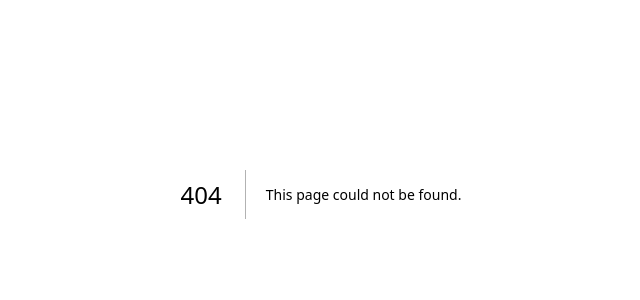
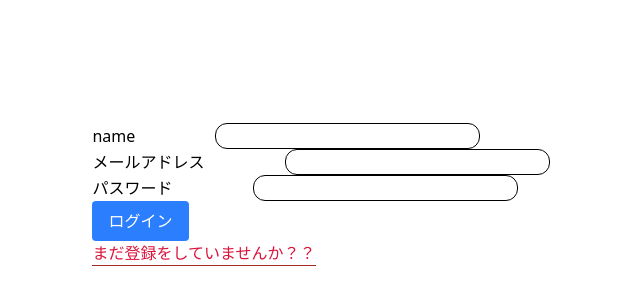
Before and after one commit to yabu1121/KINGA-, a Next.js app: page /login in a window 1280 px wide. Before the commit this address had no page. Shown: the part 206-506 px from the top of the page, without its empty margins (319-959 px from the left). Built offline with nearby package versions, Linux system fonts and the light colour scheme.

Commit message:
ready page

```diff
--- a/src/app/choice/page.tsx
+++ b/src/app/choice/page.tsx
@@ -49,6 +49,9 @@ const ChoicePage = () => {
             <Link href="/howto"
               className="px-4 py-2 rounded-2xl bg-k-brown text-k-light-white"
             >遊び方を見る</Link>
+            <Link href="/login"
+              className="px-4 py-2 rounded-2xl bg-blue-500 text-k-white"
+            >ログイン</Link>
           </div>
         </div>
       </div>
--- a/src/app/game/result/[yen]/page.tsx
+++ b/src/app/game/result/[yen]/page.tsx
@@ -7,14 +7,14 @@ import { toast } from "sonner"
 const ResultPage = () => {
 
   const handleShare = () => {
-    const text = `kinga!!-アソバナイと新年が始まらないアプリ-で${disp}円獲得しました！#お年玉ゲーム #kinga`;
+    const text = `kinga!!-アソバナイと新年が始まらないアプリ-で${disp}円のお年玉をもらうことができました！#お年玉ゲーム #kinga`;
     const url = window.location.href;
     const xUrl = `https://x.com/intent/tweet?text=${encodeURIComponent(text)}&url=${encodeURIComponent(url)}`;
     window.open(xUrl, '_blank');
   };
 
   const handleLineShare = () => {
-    const text = `kinga!!で ${disp}円 獲得しました！\nアソバナイと新年が始まらないアプリ！`;
+    const text = `kinga!!で ${disp}円円のお年玉をもらうことができました！\nアソバナイと新年が始まらないアプリ！`;
     const url = window.location.href;
     const lineUrl = `https://line.me/R/msg/text/?${encodeURIComponent(text + "\n" + url)}`;
     window.open(lineUrl, '_blank');
--- /dev/null
+++ b/src/app/login/page.tsx
@@ -0,0 +1,28 @@
+import Link from "next/link"
+
+const LoginPage = () => {
+  return (
+    <div className="min-h-screen flex flex-col items-center justify-center">
+      <form action="">
+        <div className="flex gap-20 items-center">
+          <label htmlFor="name">name</label>
+          <input id="name" type="text" className="border px-4 rounded-xl"/>
+        </div>
+        <div className="flex gap-20 items-center">
+          <label htmlFor="email">メールアドレス</label>
+          <input id="email" type="email" className="border px-4 rounded-xl"/>
+        </div>
+        <div className="flex gap-20 items-center">
+          <label htmlFor="password">パスワード</label>
+          <input id="password" type="password" className="border px-4 rounded-xl"/>
+        </div>
+        <button className="px-4 py-2 bg-blue-500 rounded text-white">ログイン</button>
+        <Link href="/signup">
+          <p className="text-k-red border-b border-k-dark-red w-fit">まだ登録をしていませんか？？</p>
+        </Link>
+      </form>
+    </div>
+  )
+}
+
+export default LoginPage
--- a/src/app/page.tsx
+++ b/src/app/page.tsx
@@ -1,18 +1,41 @@
 'use client'
 
+import { useState } from "react";
 import Link from "next/link";
 
 export default function HomePage() {
+  const [isLoaded, setIsLoaded] = useState(false);
+
   return (
     <main className="flex min-h-screen items-center justify-center bg-green-500">
-      <div className="container flex flex-col items-center justify-center gap-12 px-4 py-16">
-        <h1 className="text-5xl font-extrabold tracking-tight sm:text-[5rem] text-k-light-white">
+      <div className={`container flex flex-col items-center justify-center gap-12 px-4 py-16 transition-opacity duration-1000 ${isLoaded ? 'opacity-100' : 'opacity-0'}`}>
+
+        <h1 className="text-5xl font-extrabold tracking-tight text-white sm:text-[5rem]">
           Kinga!!
         </h1>
-        <p className="text-k-light-white">-アソバナイと新年が始まらないアプリ-</p>
-        <Link href="/choice"
-          className="px-4 py-2 rounded text-k-light-white bg-k-black hover:bg-k-dark-red cursor-pointer"
-        >始める</Link>
+
+        {/* 外側のコンテナで高さを確保し、ガタつき（Layout Shift）を防ぐ */}
+        <div className="relative min-h-10 flex items-center justify-center">
+          {!isLoaded && (
+            <div className="absolute animate-pulse text-white text-sm">
+              読み込み中...
+            </div>
+          )}
+
+          <img
+            src="https://readme-typing-svg.herokuapp.com?font=Fira+Code&weight=600&size=16&duration=2000&pause=200&color=ffffff&center=true&vCenter=true&width=435&lines=-アソバナイと新年が始まらないアプリ-"
+            alt="キャッチコピー"
+            onLoad={() => setIsLoaded(true)}
+            className={`transition-all duration-700 ${isLoaded ? 'translate-y-0 opacity-100' : 'translate-y-4 opacity-0'}`}
+          />
+        </div>
+
+        <Link
+          href="/choice"
+          className="rounded bg-black px-4 py-2 text-white hover:bg-red-800 transition-colors"
+        >
+          始める
+        </Link>
       </div>
     </main>
   );
--- /dev/null
+++ b/src/app/signup/page.tsx
@@ -0,0 +1,7 @@
+const SignUpPage = () => {
+  return (
+    <div>SignUpPage</div>
+  )
+}
+
+export default SignUpPage
```
